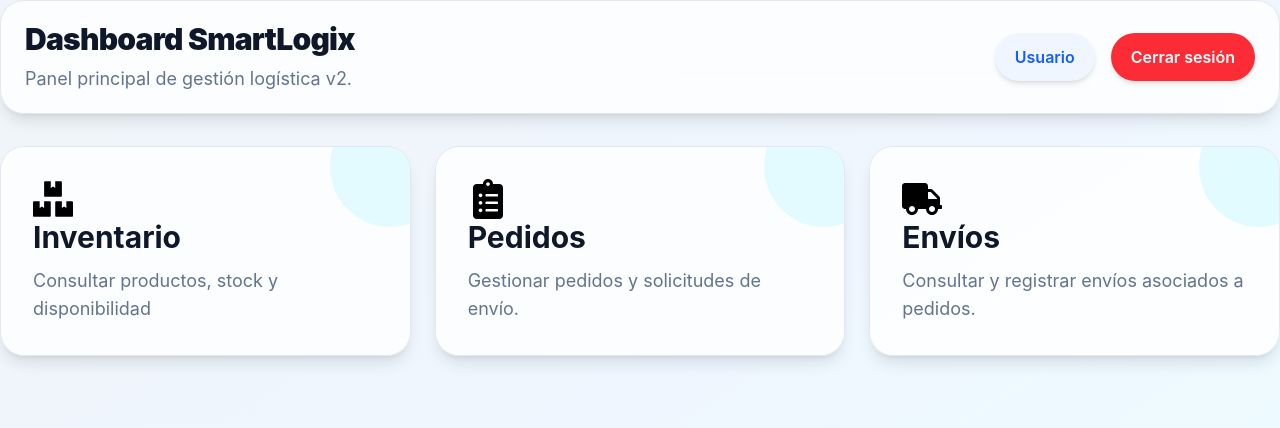
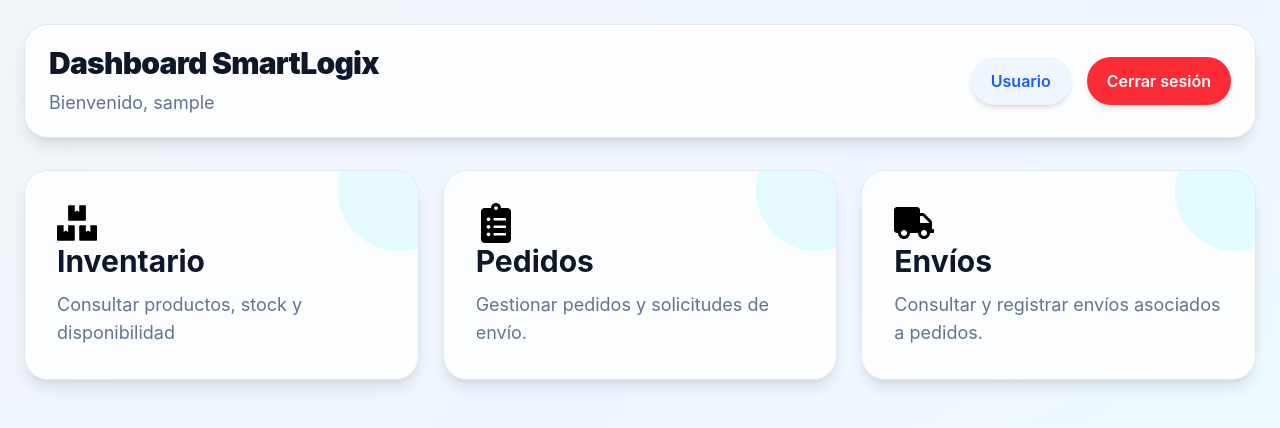
Before and after one commit to Alexis5729/smartlogix-platform, a React (Vite) app in the folder smartlogix-frontend/: page /dashboard in a window 1280 px wide. Shown: the top 428 px of the page. Built offline with nearby package versions, Linux system fonts and the light colour scheme; sample sign-in values are in the browser's storage.

Commit message:
Mejoras en el navbar y en los permisos por usuario

```diff
--- a/smartlogix-frontend/src/App.jsx
+++ b/smartlogix-frontend/src/App.jsx
@@ -20,19 +20,19 @@
           }/>
         <Route path="/inventory"
           element={
-              <ProtectedRoute>
+              <ProtectedRoute allowedRoles={["ROLE_ADMIN", "ROLE_WAREHOUSE_MANAGER"]}>
                 <InventoryPage />
               </ProtectedRoute>
           }/>
         <Route path="/orders"
           element={
-              <ProtectedRoute>
+              <ProtectedRoute allowedRoles={["ROLE_ADMIN", "ROLE_USER"]}>
                 <OrdersPage />
               </ProtectedRoute>
           } />
         <Route path="/shipments"
           element={
-              <ProtectedRoute>
+              <ProtectedRoute allowedRoles={["ROLE_ADMIN", "ROLE_WAREHOUSE_MANAGER"]}>
                 <ShipmentPage />
               </ProtectedRoute>
           } />
--- /dev/null
+++ b/smartlogix-frontend/src/components/MainLayout.jsx
@@ -0,0 +1,16 @@
+import Navbar from "../components/Navbar";
+
+function MainLayout({ children }) {
+
+    return (
+        <div className="min-h-screen bg-gradient-to-br from-slate-100 via-blue-50 to-cyan-50 p-6">
+
+            <Navbar />
+
+            {children}
+
+        </div>
+    );
+}
+
+export default MainLayout;
--- a/smartlogix-frontend/src/components/Navbar.jsx
+++ b/smartlogix-frontend/src/components/Navbar.jsx
@@ -0,0 +1,55 @@
+import { useNavigate } from "react-router-dom";
+
+function Navbar() {
+
+    const role = localStorage.getItem("role");
+    const username = localStorage.getItem("username");
+
+    const navigate = useNavigate();
+
+    function logout() {
+        localStorage.clear();
+        navigate("/");
+    }
+
+    let roleLabel = "Usuario";
+
+    if (role === "ROLE_ADMIN") {
+        roleLabel = "Administrador";
+    } else if (role === "ROLE_WAREHOUSE_MANAGER") {
+        roleLabel = "Bodeguero";
+    }
+
+    return (
+        <header className="flex justify-between items-center mb-8 px-6 py-5 bg-white/80 backdrop-blur-xl border border-slate-200 rounded-3xl shadow-lg">
+
+            <div>
+                <h1 className="text-3xl font-black tracking-tight text-slate-900">
+                    Dashboard SmartLogix
+                </h1>
+
+                <p className="text-slate-500 text-lg mt-2">
+                    Bienvenido, {username}
+                </p>
+            </div>
+
+            <div className="flex items-center gap-4">
+
+                <div className="bg-blue-50 px-5 py-3 rounded-full font-semibold text-blue-600 shadow-md">
+                    <span>{roleLabel}</span>
+                </div>
+
+                <button
+                    onClick={logout}
+                    className="px-5 py-3 rounded-full bg-red-500 hover:bg-red-600 text-white font-semibold shadow-md transition-all"
+                >
+                    Cerrar sesión
+                </button>
+
+            </div>
+
+        </header>
+    );
+}
+
+export default Navbar;
--- a/smartlogix-frontend/src/components/ProtectedRoute.jsx
+++ b/smartlogix-frontend/src/components/ProtectedRoute.jsx
@@ -1,11 +1,16 @@
 import { Navigate } from "react-router-dom";
 
-function ProtectedRoute({ children }) {
+function ProtectedRoute({ children, allowedRoles }) {
 
     const token = localStorage.getItem("token");
+    const role = localStorage.getItem("role");
 
     if (!token) {
-        return <Navigate to="/" replace />;
+        return <Navigate to="/" />;
+    }
+
+    if (allowedRoles && !allowedRoles.includes(role)) {
+        return <Navigate to="/dashboard" />;
     }
 
     return children;
--- a/smartlogix-frontend/src/pages/DashboardPage.jsx
+++ b/smartlogix-frontend/src/pages/DashboardPage.jsx
@@ -1,55 +1,16 @@
 import { Link } from "react-router-dom";
-import { useNavigate } from "react-router-dom";
 import { FaBoxes, FaClipboardList, FaTruck } from "react-icons/fa";
+import MainLayout from "../components/MainLayout";
+
 
 function DashboardPage() {
 
     const role = localStorage.getItem("role");
-    const username = localStorage.getItem("username");
-    const navigate = useNavigate();
-
-    function logout() {
-        localStorage.clear();
-        navigate("/");
-    }
-
-    let roleLabel = "Usuario";
-
-    if (role === "ROLE_ADMIN") {
-      roleLabel = "Administrador";
-    } else if (role === "ROLE_WAREHOUSE_MANAGER") {
-      roleLabel = "Bodeguero";
-    } else if (role === "ROLE_USER") {
-      roleLabel = "Usuario";
-    }
 
   return (
-    <div className="min-h-screen bg-gradient-to-br from-slate-100 via-blue-50 to-cyan-50">
-        <header className="flex justify-between items-center mb-8 px-6 py-5 bg-white/80 backdrop-blur-xl border border-slate-200 rounded-3xl shadow-lg">
-          <div>
-            <h1 className="text-3xl font-black tracking-tight text-slate-900">
-              Dashboard SmartLogix
-            </h1>
-            <p className="text-slate-500 text-lg mt-2">
-              Panel principal de gestión logística v2.
-            </p>
-          </div>
-
-          <div className="flex items-center gap-4">
-
-              <div className="bg-blue-50 px-5 py-3 rounded-full font-semibold text-blue-600 shadow-md">
-                  <span>{roleLabel}</span>
-              </div>
-
-              <button onClick={logout} className=" px-5 py-3 rounded-full bg-red-500 hover:bg-red-600 text-white font-semibold shadow-md transition-all">
-                  Cerrar sesión
-              </button>
-
-          </div>
-
-        </header>
-
+    <MainLayout>
       <div className="grid grid-cols-1 md:grid-cols-2 xl:grid-cols-3 gap-6 mt-6">
+        {role !== "ROLE_USER" && (
         <Link to="/inventory" className="group relative overflow-hidden rounded-3xl bg-white/80 border border-slate-200 p-8 shadow-lg hover:shadow-2xl hover:-translate-y-2 transition duration-300">
           <div className=" absolute -top-10 -right-10 w-30 h-30 bg-cyan-300 rounded-full opacity-15 group-hover:scale-130 transition duration-700"></div>
           <FaBoxes size={40}/>
@@ -60,7 +21,9 @@
               Consultar productos, stock y disponibilidad
           </p>
         </Link>
+        )}
 
+        {role !== "ROLE_WAREHOUSE_MANAGER" && (
         <Link to="/orders" className="group relative overflow-hidden rounded-3xl bg-white/80 border border-slate-200 p-8 shadow-lg hover:shadow-2xl hover:-translate-y-2 transition duration-300">
           <div className=" absolute -top-10 -right-10 w-30 h-30 bg-cyan-300 rounded-full opacity-15 group-hover:scale-130 transition duration-700"></div>
           <FaClipboardList size={40} />
@@ -71,7 +34,9 @@
               Gestionar pedidos y solicitudes de envío.
           </p>
         </Link>
+        )}
 
+        {role !== "ROLE_USER" && (
         <Link to="/shipments" className="group relative overflow-hidden rounded-3xl bg-white/80 border border-slate-200 p-8 shadow-lg hover:shadow-2xl hover:-translate-y-2 transition duration-300">
           <div className=" absolute -top-10 -right-10 w-30 h-30 bg-cyan-300 rounded-full opacity-15 group-hover:scale-130 transition duration-700"></div>
           <FaTruck size={40} />
@@ -82,8 +47,9 @@
               Consultar y registrar envíos asociados a pedidos.
           </p>
         </Link>
+        )}
       </div>
-    </div>
+    </MainLayout>
   );
 }
 
```
